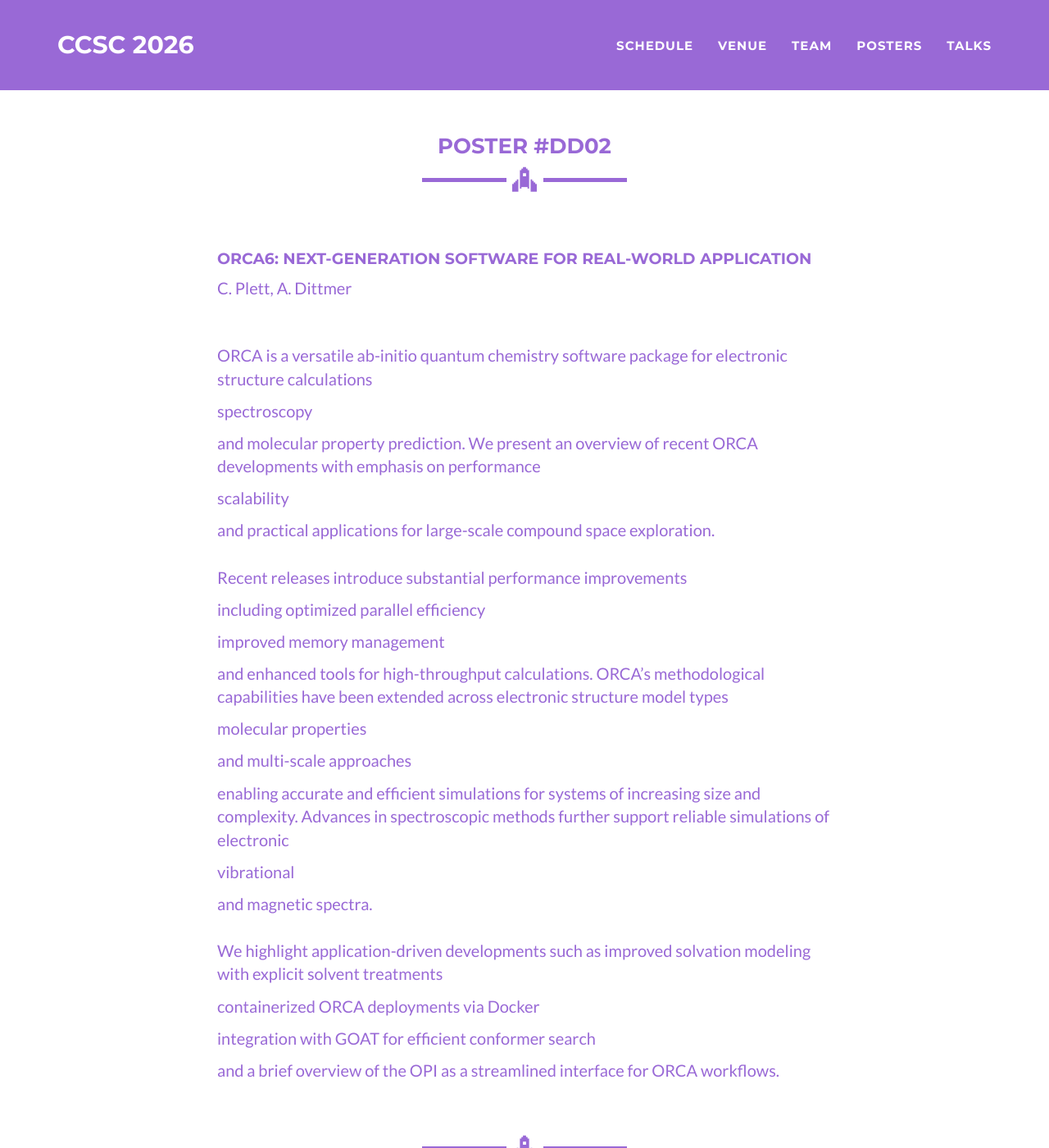
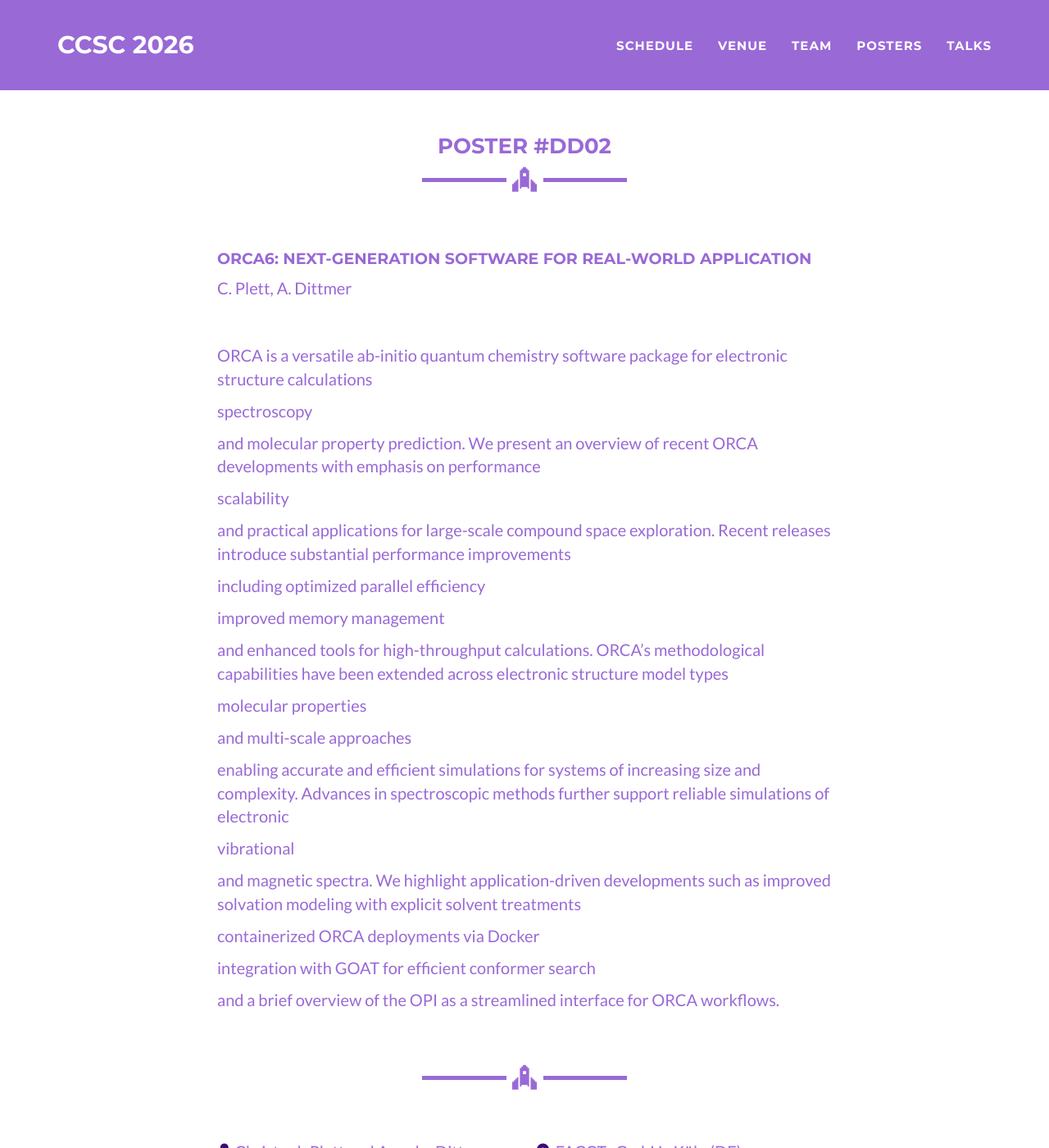
Before and after one commit to ccsc2026/ccsc2026.github.io, a Jekyll site: the page built from _digidemo/plett.md, in a window 1280 px wide and 1400 px high. Shown: the whole window at 82% size. Built offline with Jekyll 4.4.1, drawn with Linux system fonts in a browser that asks for light colours.

Commit message:
Refactor abstract in plett.md for clarity
Condensed the abstract section by removing redundant line breaks and combining sentences for clarity.

```diff
--- a/_digidemo/plett.md
+++ b/_digidemo/plett.md
@@ -7,10 +7,7 @@ location: 'FACCTs GmbH · Köln (DE)'
 title: "ORCA6: Next-Generation Software for Real-World Application"
 authors: 'C. Plett, A. Dittmer'
 abstract: [
-ORCA is a versatile ab-initio quantum chemistry software package for electronic structure calculations, spectroscopy, and molecular property prediction. We present an overview of recent ORCA developments with emphasis on performance, scalability, and practical applications for large-scale compound space exploration. <br><br>
-Recent releases introduce substantial performance improvements, including optimized parallel efficiency, improved memory management, and enhanced tools for high-throughput calculations. ORCA’s methodological capabilities have been extended across electronic structure model types, molecular properties, and multi-scale approaches, enabling accurate and efficient simulations for systems of increasing size and complexity. Advances in spectroscopic methods further support reliable simulations of electronic, vibrational, and magnetic spectra.
-<br><br>
-We highlight application-driven developments such as improved solvation modeling with explicit solvent treatments, containerized ORCA deployments via Docker, integration with GOAT for efficient conformer search, and a brief overview of the OPI as a streamlined interface for ORCA workflows.
+ORCA is a versatile ab-initio quantum chemistry software package for electronic structure calculations, spectroscopy, and molecular property prediction. We present an overview of recent ORCA developments with emphasis on performance, scalability, and practical applications for large-scale compound space exploration. Recent releases introduce substantial performance improvements, including optimized parallel efficiency, improved memory management, and enhanced tools for high-throughput calculations. ORCA’s methodological capabilities have been extended across electronic structure model types, molecular properties, and multi-scale approaches, enabling accurate and efficient simulations for systems of increasing size and complexity. Advances in spectroscopic methods further support reliable simulations of electronic, vibrational, and magnetic spectra. We highlight application-driven developments such as improved solvation modeling with explicit solvent treatments, containerized ORCA deployments via Docker, integration with GOAT for efficient conformer search, and a brief overview of the OPI as a streamlined interface for ORCA workflows.
 ]
 link: 'poster/plett/'
 ---
```
